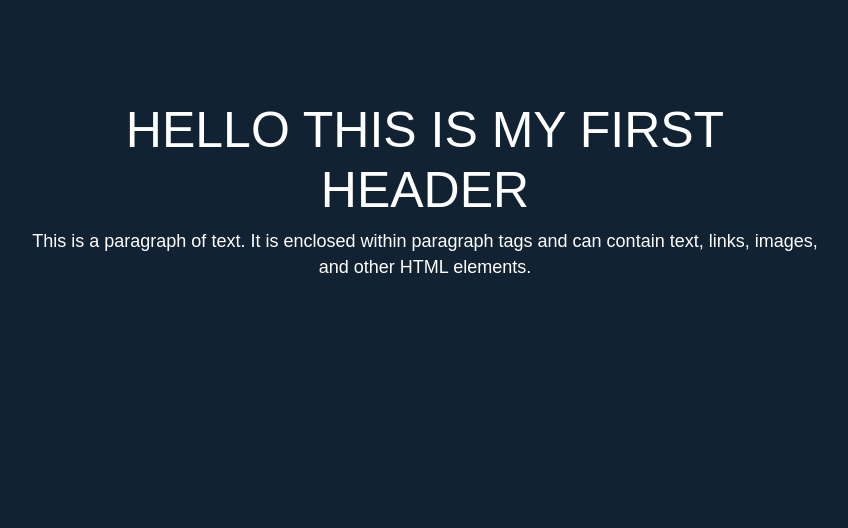
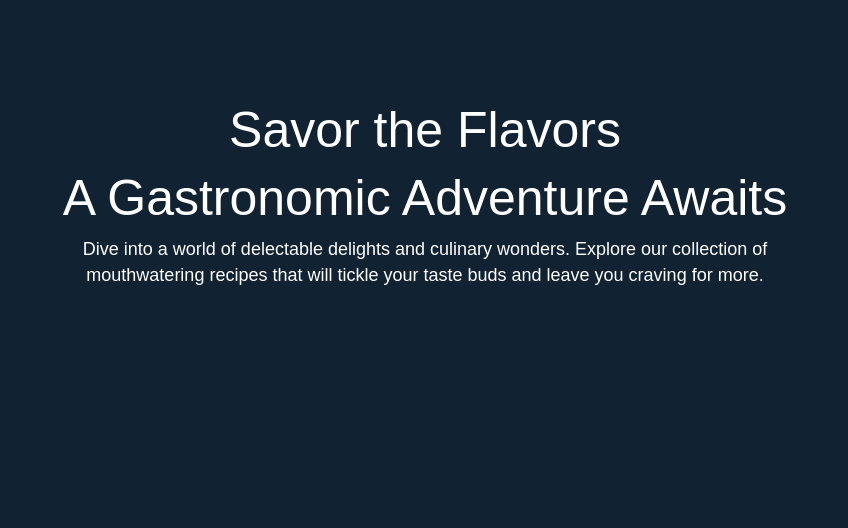
Before and after one commit to TechGeno/Reshipi, a Django app: page /Reshipi in a window 1280 px wide. Shown: the part 56-584 px from the top of the page, without its empty margins (215-1063 px from the left). Run offline with Django 3.2, Linux system fonts and the light colour scheme; data that the repository does not hold is empty.

Commit message:
Final touch up done

```diff
--- a/home/templates/home/home.html
+++ b/home/templates/home/home.html
@@ -16,9 +16,9 @@
 
 <header>
     <div class="main-heading">
-      <h1><span id="HELLO_THIS_IS_MY_FIRST_HEADER-3" >HELLO THIS IS MY FIRST HEADER</span></h1>
-      <p>This is a paragraph of text. It is enclosed within paragraph tags and can contain text, links, images, and
-        other HTML elements.</p>
+      <h1><span id="HELLO_THIS_IS_MY_FIRST_HEADER-3" >Savor the Flavors</span></h1>
+      <h1><span> A Gastronomic Adventure Awaits</span></h1>
+      <p>Dive into a world of delectable delights and culinary wonders. Explore our collection of mouthwatering recipes that will tickle your taste buds and leave you craving for more.</p>
     </div>
 </header>
 <div class="container">
```
